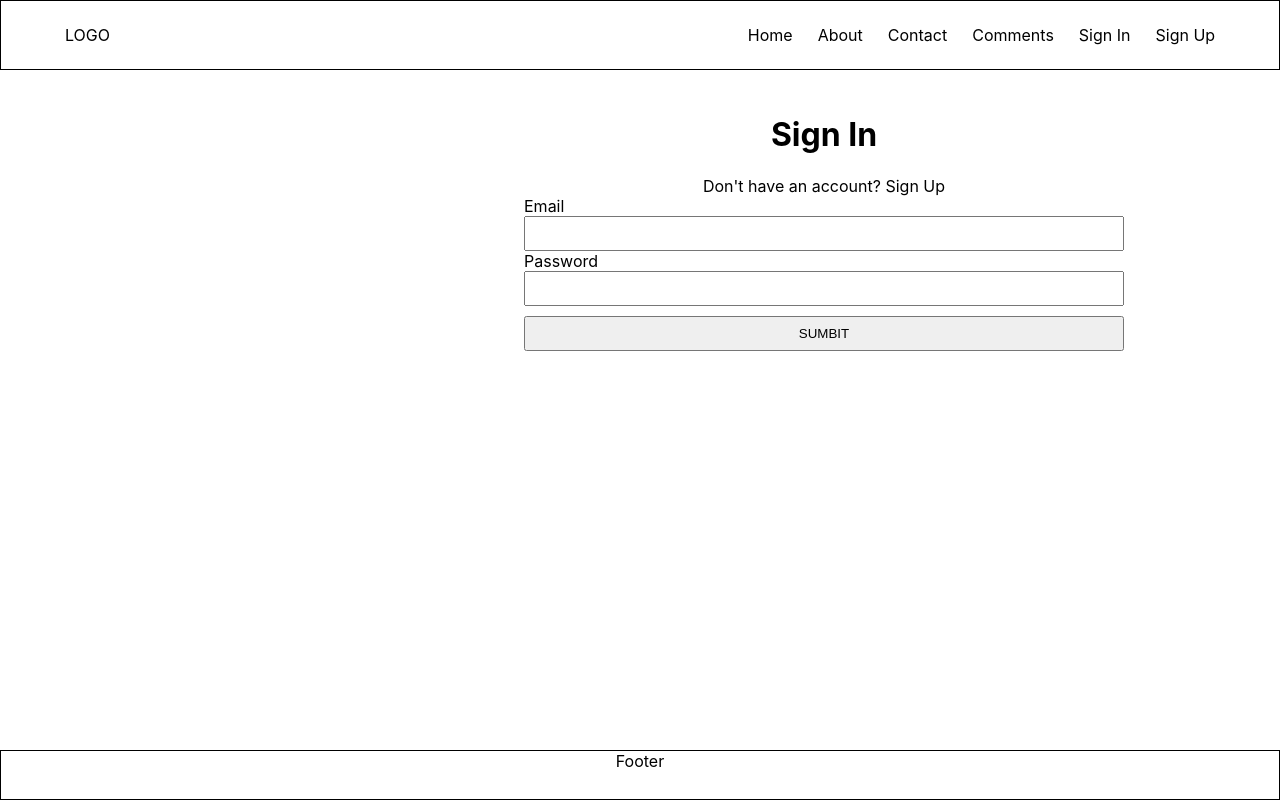
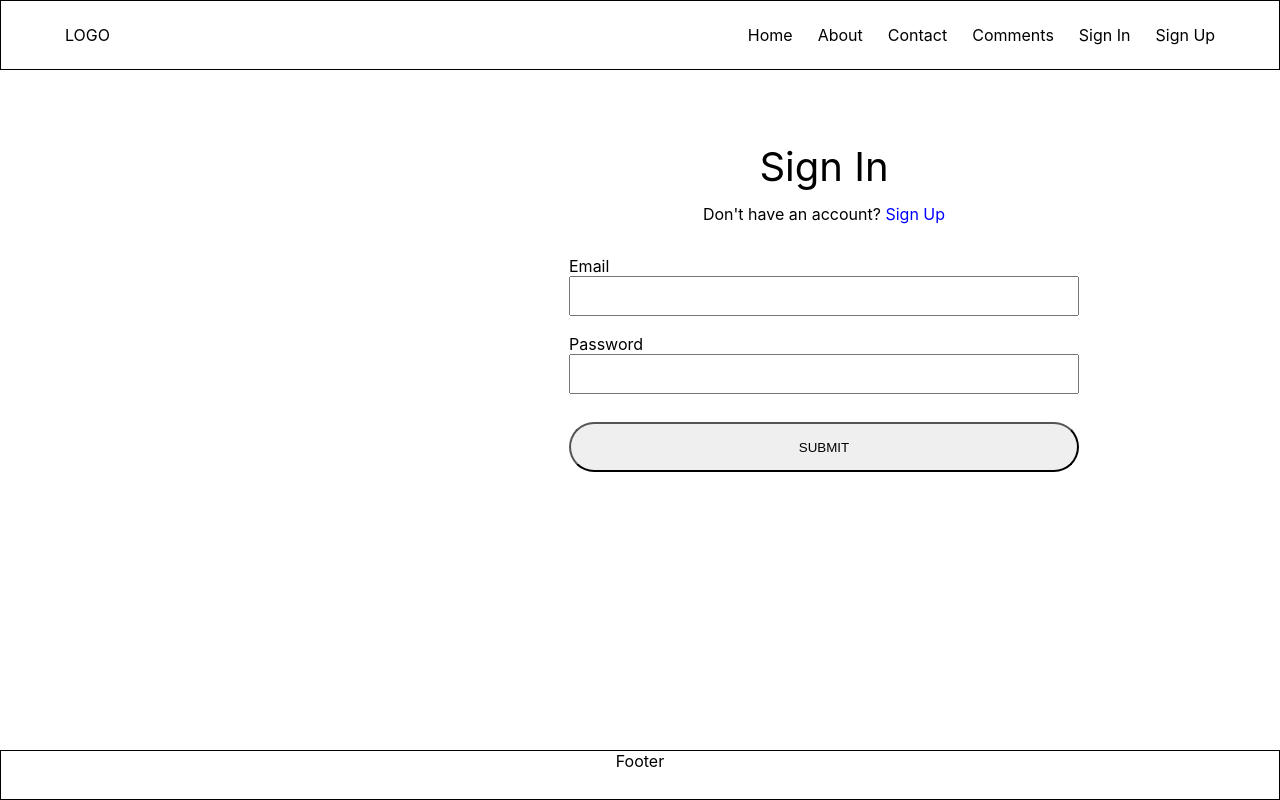
Before and after one commit to NatNatali/discrete-client, a React (Create React App) app: page /sign-in in a window 1280 px wide. Shown: the top 800 px of the page. Built offline with nearby package versions, Linux system fonts and the light colour scheme.

Commit message:
feat(SignIn): Create button component

```diff
--- /dev/null
+++ b/src/components/Button/index.js
@@ -0,0 +1,10 @@
+import React from 'react'
+import './index.scss'
+
+const Button = () => {
+    return <div className='button'>
+        <button>SUBMIT</button>
+    </div>
+}
+
+export default Button;
--- /dev/null
+++ b/src/components/Button/index.scss
@@ -0,0 +1,12 @@
+.button {
+  text-align: center;
+  button {
+    width: 100%;
+    height: 50px;
+    margin-top: 10px;
+    border-radius: 100px;
+    &:focus {
+      outline: none;
+    }
+  }
+}
--- a/src/components/SignIn/index.js
+++ b/src/components/SignIn/index.js
@@ -2,28 +2,32 @@ import React from 'react'
 import { useForm } from 'react-hook-form'
 import { Link } from "react-router-dom";
 import Container from '../Container';
+import Button from "../Button";
 import './index.scss'
 
 const SignIn = () => {
     const { register, handleSubmit, watch, errors } = useForm()
     const onSubmit = data => { console.log(data) }
     return <Container>
-            <div className='l-content'>
-                <div className='l-h1'><h1>Sign In</h1></div>
+            <div>
+                <div className='l-texts'>
+                    <div className='l-h1'>Sign In</div>
                     <div className='l-question'>Don't have an account?  <Link to="/sign-up"><span>Sign Up</span></Link></div>
+                </div>
                 <div className='l-form-content'>
                     <form onSubmit={handleSubmit(onSubmit)}>
-                       <div>
+                       <div className='email-input'>
                            <label htmlFor="">Email</label>
                            <input
                                name="email"
                                type='email'
                                ref={register({
-                                   required: "You must specify a email",
+                                   required: "You must specify an email",
                                })}
                            />
                        </div>
                         {errors.email && <p className='l-error'>{errors.email.message}</p>}
+                        <div className='pass-input'>
                             <label htmlFor="">Password</label>
                             <input
                                 name="password"
@@ -36,8 +40,9 @@ const SignIn = () => {
                                     }})
                                 }
                             />
+                        </div>
                         {errors.password && <p className='l-error'>{errors.password.message}</p>}
-                        <div className='l-button'><button>SUMBIT</button></div>
+                        <Button />
                     </form>
 
                 </div>
--- a/src/components/SignIn/index.scss
+++ b/src/components/SignIn/index.scss
@@ -1,32 +1,41 @@
-.l-h1, .l-question {
-  text-align: center;
-}
-
 .l-form-content {
   display: flex;
   justify-content: center;
   input {
     width: 100%;
-    height: 35px;
+    height: 40px;
     box-sizing: border-box;
+    font-size: 16px;
     &:focus {
-      outline: 0;
+      outline: none;
     }
   }
   form {
-    width: 600px;
+    width: 510px;
+  }
+  .l-error {
+    color: red;
+    margin-top: -18px;
+    box-sizing: border-box;
+  }
+  .email-input, .pass-input {
+    padding-bottom: 8px;
+    margin-bottom: 10px;
   }
 }
 
-.l-button {
+.l-texts {
+  padding-top: 3rem;
+  padding-bottom: 2rem;
   text-align: center;
-  button {
-    width: 100%;
-    height: 35px;
-    margin-top: 10px;
+  .l-h1 {
+    font-size: 40px;
+    margin-bottom: 13px;
+  }
+  .l-question {
+    font-size: 16px;
+    span {
+      color:blue;
+    }
   }
 }
-
-.l-error {
-  color: red;
-}
```
Also changed, not shown: src/components/Input/index.js (added), src/components/Input/index.scss (added), 1 other file (tests, documents, lock files or other folders). Lines whose indentation alone changed are shown as unchanged.
